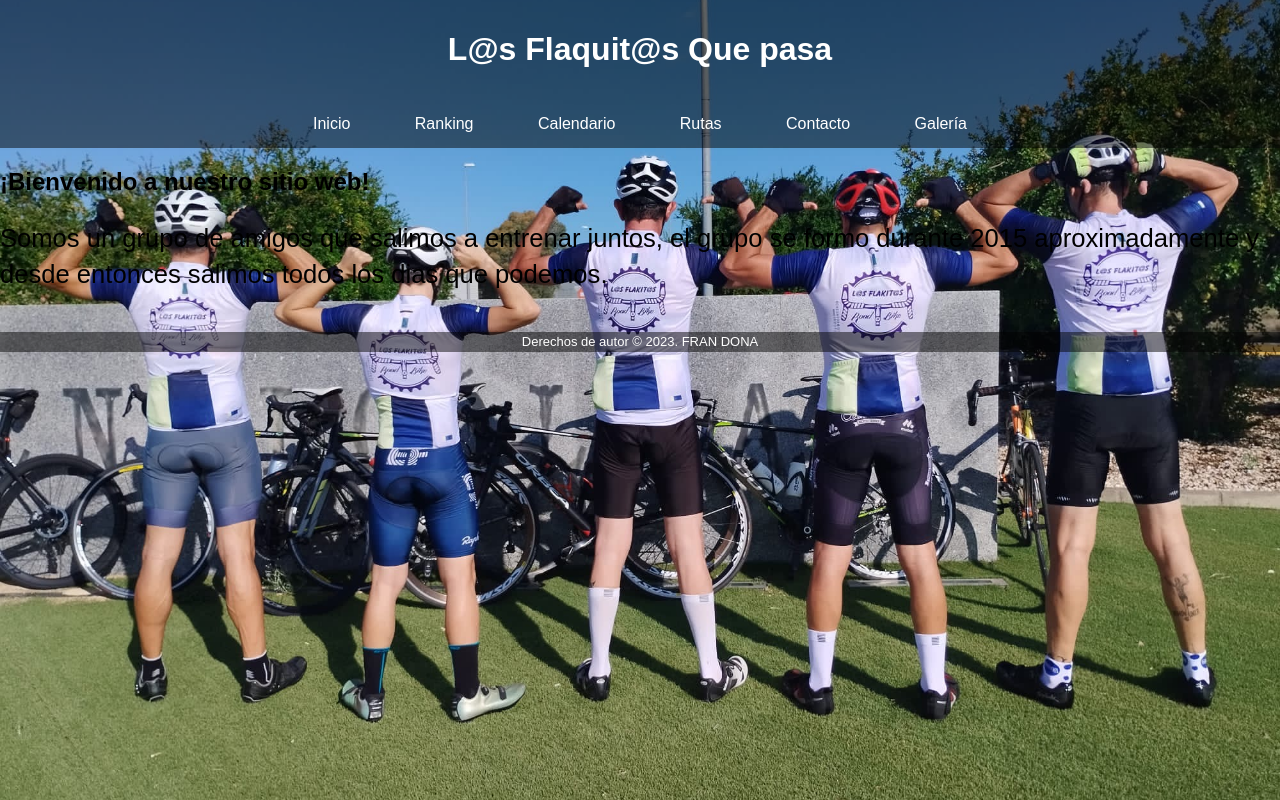
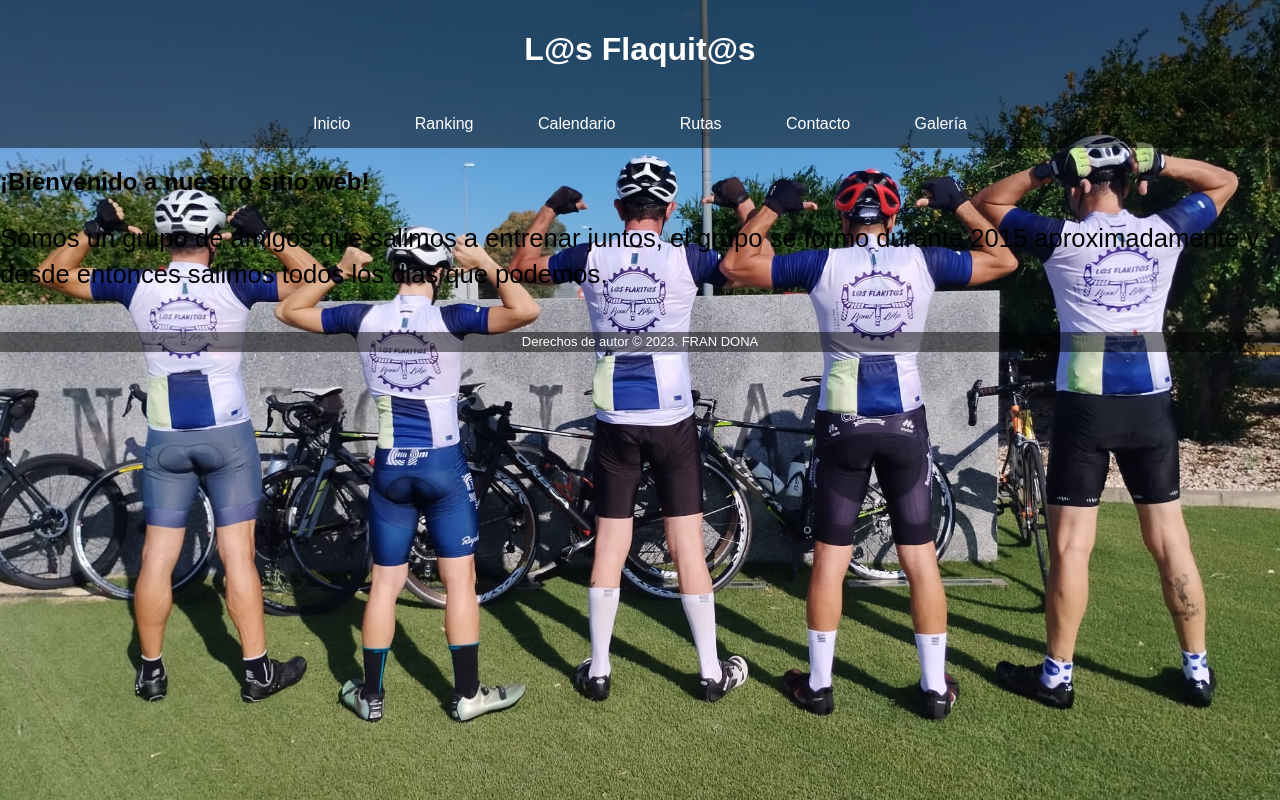
Before and after one commit to LosFlaquitos/LosFlaquitos.github.io, a plain HTML site: page index.html in a window 1280 px wide. Drawn offline with Linux system fonts and the light colour scheme.

Commit message:
Update index.html

```diff
--- a/index.html
+++ b/index.html
@@ -11,7 +11,7 @@
     <body class="fondodepantalla">
         <header>
             <!-- <img class="logo" src="Media/Logo_render.png" alt="Logo de L@s Flaquit@s"> -->
-            <h1>L@s Flaquit@s Que pasa</h1>
+            <h1>L@s Flaquit@s</h1>
         </header>
             <nav>
                 <ul>
```
